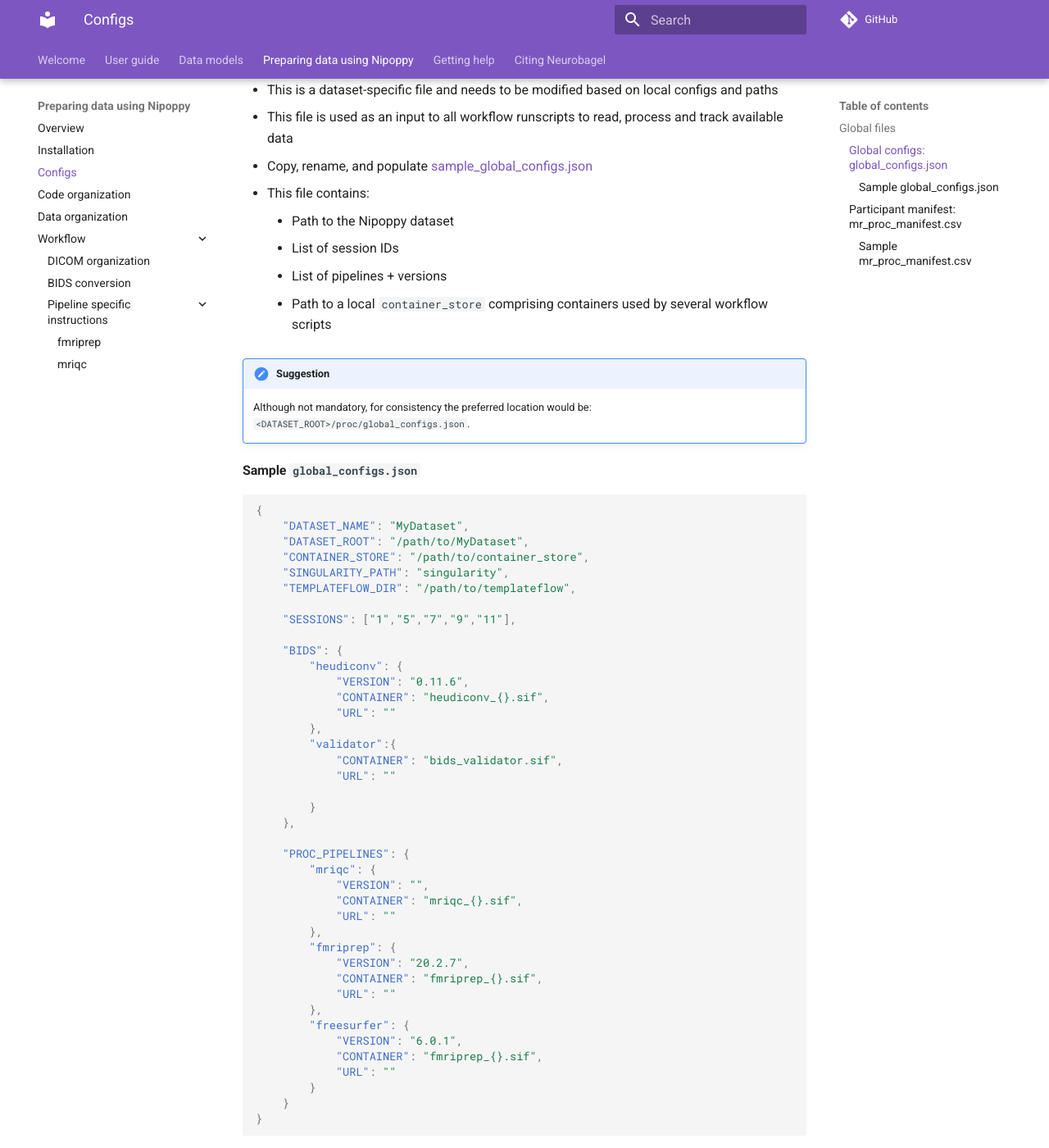
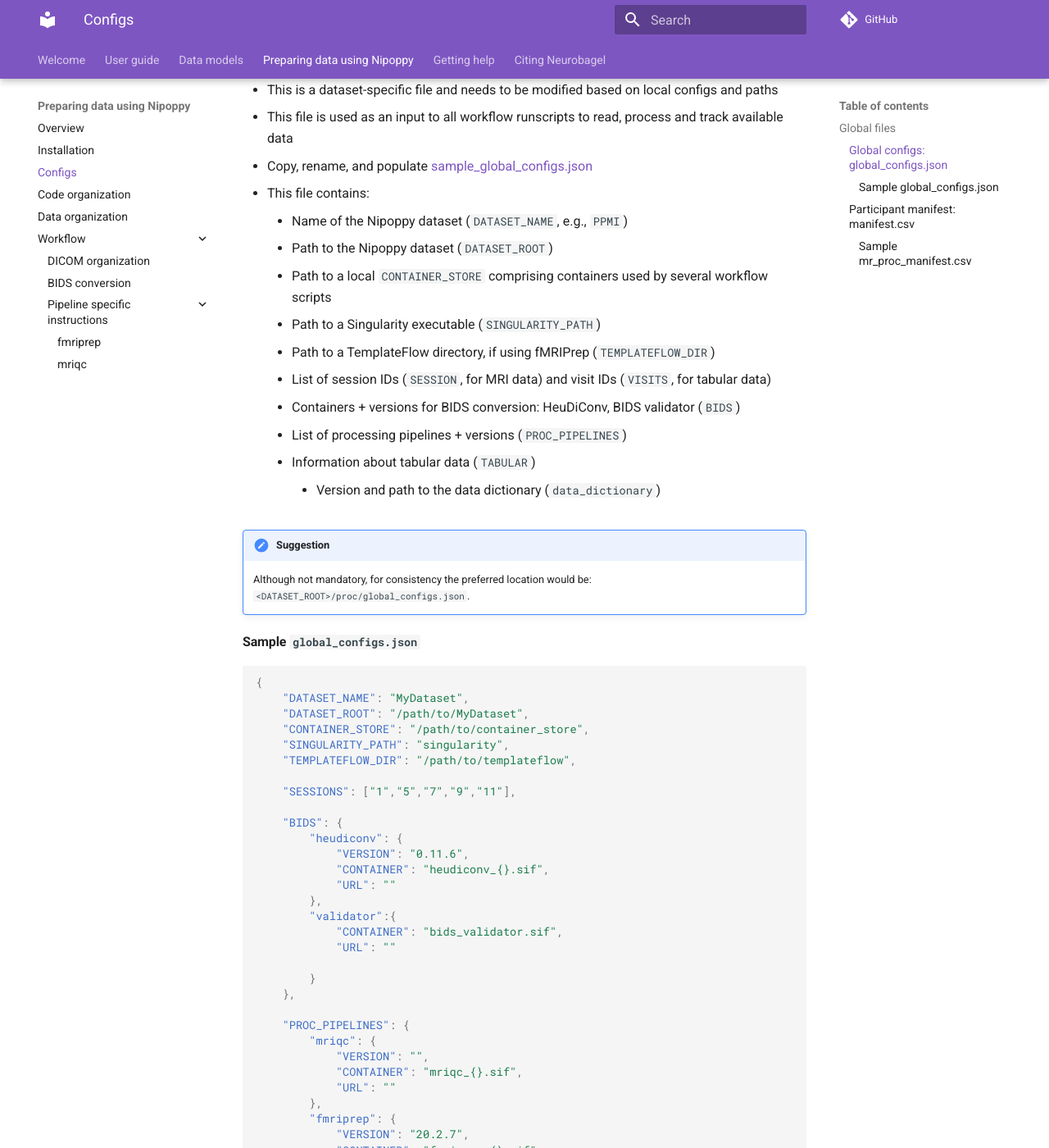
Before and after one commit to neurobagel/documentation, an MkDocs documentation site: the page built from docs/nipoppy/configs.md, in a window 1280 px wide and 1400 px high, scrolled down 371 px. Shown: the whole window at 82% size. Built offline with MkDocs 1.6.1 and Material for MkDocs 9.7.7, drawn with Linux system fonts in a browser that asks for light colours; comment, search, counter and statistics services are not loaded; some of the changed text lies outside the part shown.

Commit message:
address Nikhil comments

````diff
--- a/docs/nipoppy/configs.md
+++ b/docs/nipoppy/configs.md
@@ -11,10 +11,16 @@ Nipoppy requires two global files for specifying local data/container paths and
    - This file is used as an input to all workflow runscripts to read, process and track available data
    - Copy, rename, and populate [sample_global_configs.json](https://github.com/neurodatascience/nipoppy/blob/main/sample_global_configs.json)
    - This file contains:
-      - Path to the Nipoppy dataset
-      - List of session IDs
-      - List of pipelines + versions
-      - Path to a local `container_store` comprising containers used by several workflow scripts
+      - Name of the Nipoppy dataset (`DATASET_NAME`, e.g., `PPMI`)
+      - Path to the Nipoppy dataset (`DATASET_ROOT`)
+      - Path to a local `CONTAINER_STORE` comprising containers used by several workflow scripts
+      - Path to a Singularity executable (`SINGULARITY_PATH`)
+      - Path to a TemplateFlow directory, if using fMRIPrep (`TEMPLATEFLOW_DIR`)
+      - List of session IDs (`SESSION`, for MRI data) and visit IDs (`VISITS`, for tabular data)
+      - Containers + versions for BIDS conversion: HeuDiConv, BIDS validator (`BIDS`)
+      - List of processing pipelines + versions (`PROC_PIPELINES`)
+      - Information about tabular data (`TABULAR`)
+        - Version and path to the data dictionary (`data_dictionary`)
 
 !!! Suggestion
 
@@ -65,9 +71,9 @@ Nipoppy requires two global files for specifying local data/container paths and
 }
 ```
 
-### Participant manifest: `mr_proc_manifest.csv`
+### Participant manifest: `manifest.csv`
    - This list serves as the **ground truth** for subject and visit (i.e. session) availability
-   - Create the `mr_proc_manifest.csv` in `<DATASET_ROOT>/tabular/` comprising following columns
+   - Create the `manifest.csv` in `<DATASET_ROOT>/tabular/` comprising following columns
       - `participant_id`: ID assigned during recruitment (at times used interchangeably with `subject_id`)
       - `visit`: label to denote participant visit for data acquisition (e.g. `"baseline"`, `"m12"`, `"m24"` or `"V01"`, `"V02"` etc.)
       - `session`: alternative naming for visit - typically used for imaging data to comply with [BIDS standard](https://bids-specification.readthedocs.io/en/stable/02-common-principles.html)
````
Also changed, not shown: docs/nipoppy/code_org.md (+3 -2 lines), docs/nipoppy/installation.md (+0 -1 lines), docs/nipoppy/overview.md (+9 -3 lines).
